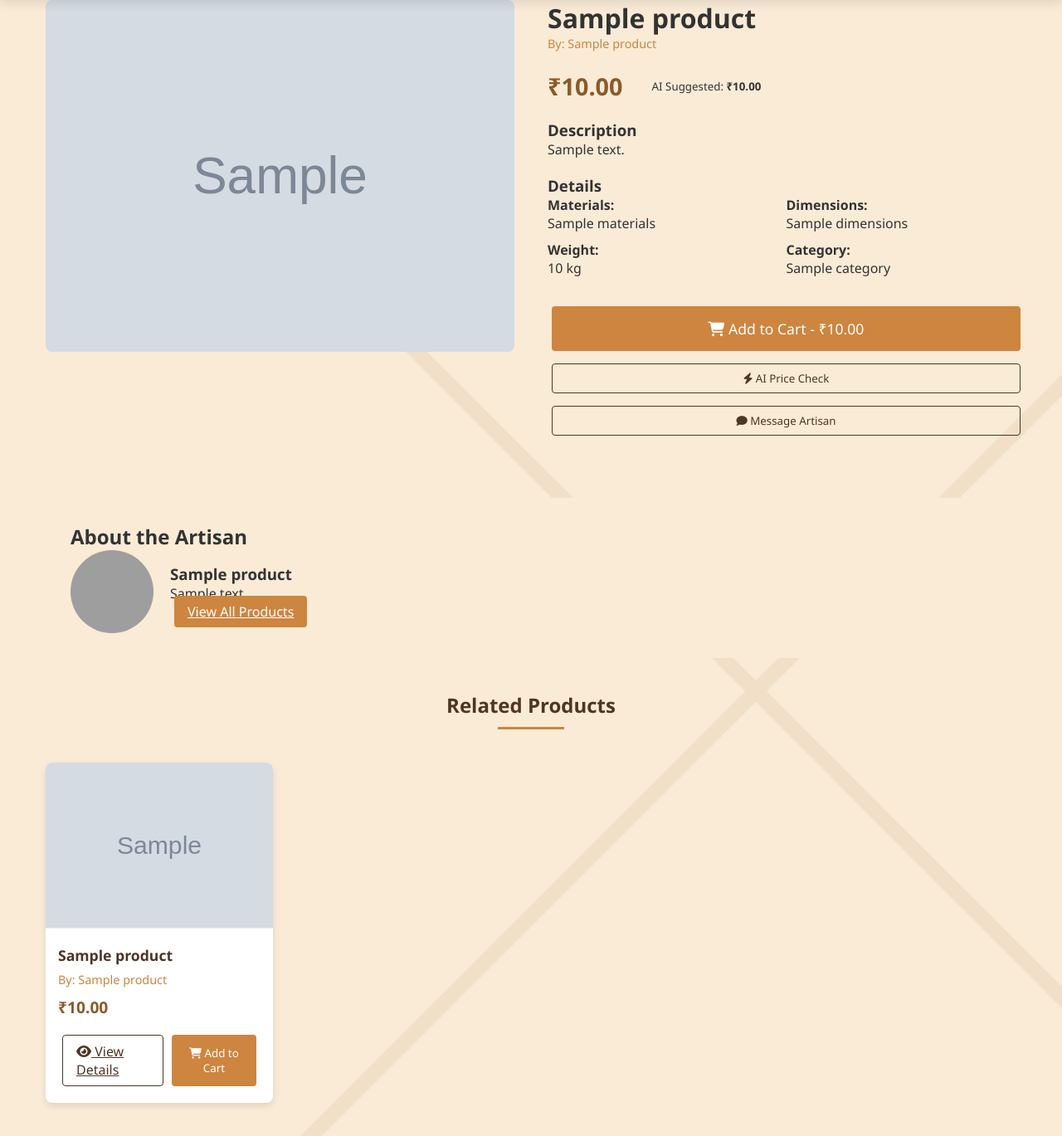
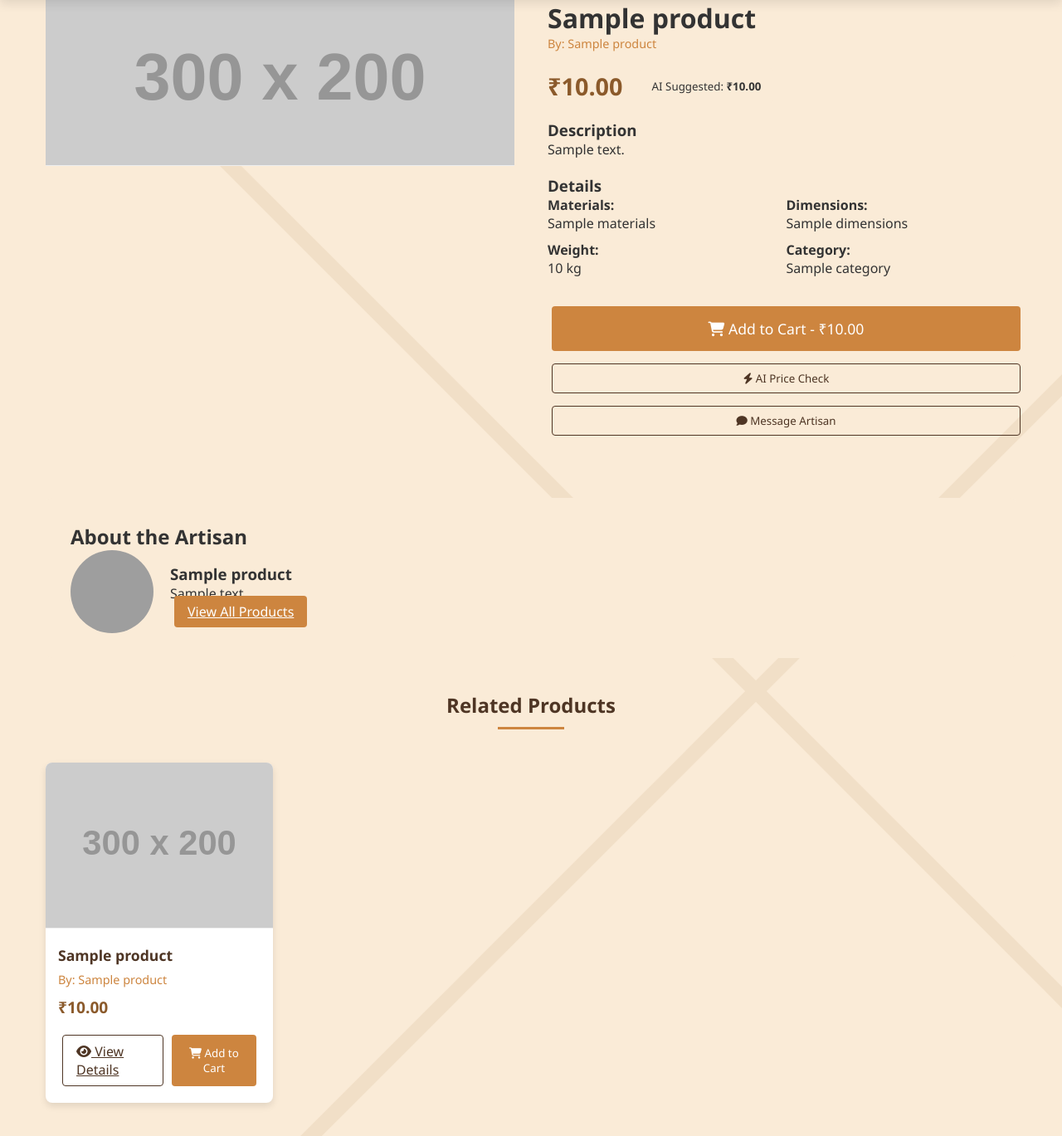
Before and after one commit to Team-Name-exists/Heritiq, a Flask app: template ancient_artisans/templates/product_detail.html in a window 1280 px wide. Shown: the part 78-1447 px from the top of the page at 83% size. Run offline with Flask 3, Linux system fonts and the light colour scheme; the template is opened without the code that fills it: most values are stand-ins (such as "Sample title", 1, 10 or a date in 2020); grey boxes marked "Sample" are stand-in pictures; grey boxes labelled with a size stand in for pictures from a placeholder-image service; some libraries are stand-ins or nearby versions; grey boxes are pictures that could not be loaded.

Commit message:
Update product_detail.html

```diff
--- a/ancient_artisans/templates/product_detail.html
+++ b/ancient_artisans/templates/product_detail.html
@@ -7,8 +7,8 @@
     <div style="display: grid; grid-template-columns: 1fr 1fr; gap: 40px; margin-bottom: 40px;">
         <!-- Product Image -->
         <div>
-            <img src="{{ url_for('serve_uploaded_file', filename=product.image_path) }}"
-                         alt="{{ product.name }}" style="width: 100%; border-radius: 8px;">
+            <img src="{{ url_for('serve_uploaded_file', filename=product.image_path) if product.image_path else 'https://placehold.co/300x200/D2B48C/FFFFFF?text=No+Image' }}"
+                 alt="{{ product.name }}" class="product-image">
         </div>
 
         <!-- Product Info -->
@@ -108,7 +108,8 @@
         <div class="products-grid">
             {% for product in related_products %}
             <div class="product-card">
-                <img src="{{ url_for('static', filename='uploads/' + product.image_path) }}" alt="{{ product.name }}" class="product-image">
+                <img src="{{ url_for('serve_uploaded_file', filename=product.image_path) if product.image_path else 'https://placehold.co/300x200/D2B48C/FFFFFF?text=No+Image' }}"
+                     alt="{{ product.name }}" class="product-image">
                 <div class="product-info">
                     <h3 class="product-title">{{ product.name }}</h3>
                     <p class="product-artisan">By: {{ product.seller_name }}</p>
```
